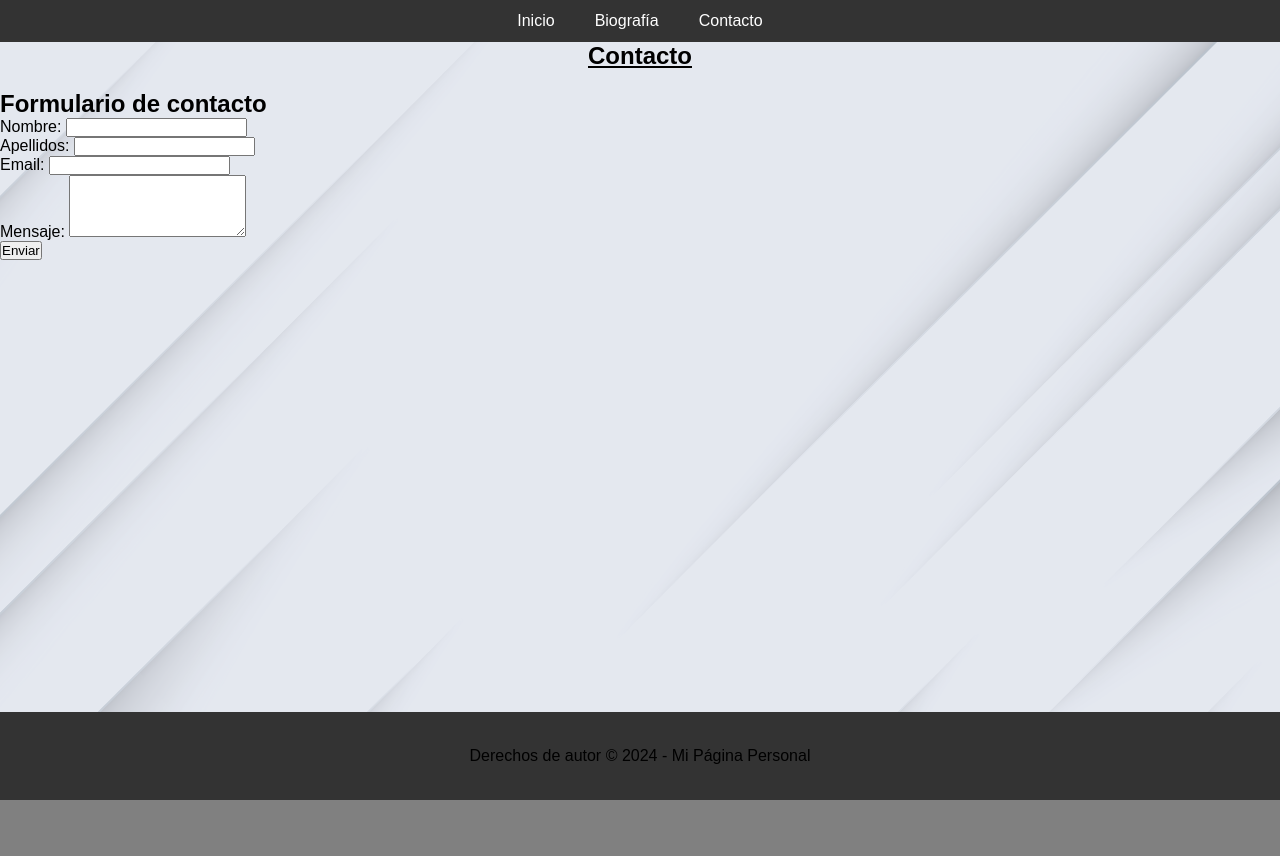
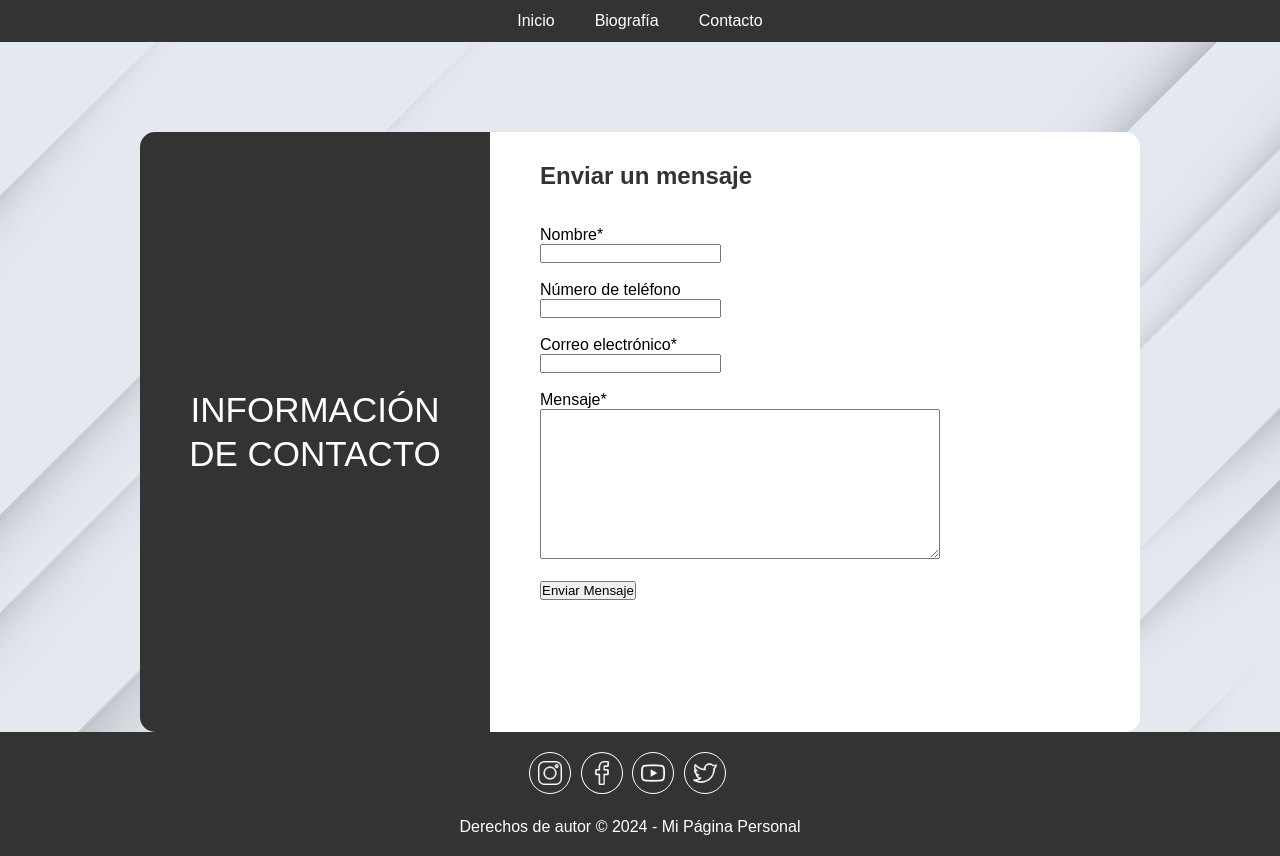
Before and after one commit to saulet1995/web_alex, a plain HTML site: page contacto.html in a window 1280 px wide. Before the commit the page ends 800 px from the top, so only its background shows below. Drawn offline with Linux system fonts and the light colour scheme.

Commit message:
Rediseñada la página de contacto. Mejor organización de las hojas de estilos, agrupadas todas dentro de una carpeta. Cambiado el footer para que sea el mismo en todas las páginas de la web.

```diff
--- a/contacto.html
+++ b/contacto.html
@@ -1,11 +1,14 @@
 <!DOCTYPE html>
 <html lang="es">
+
 <head>
     <meta charset="UTF-8">
     <meta name="viewport" content="width=device-width, initial-scale=1.0">
     <title>Contacto - Mi Página Personal</title>
-    <link rel="stylesheet" href="styles.css">
+    <link rel="stylesheet" href="css/estilos_contacto.css">
+    <link rel="stylesheet" href="css/styles.css">
 </head>
+
 <body>
     <header>
         <nav>
@@ -17,34 +20,57 @@
         </nav>
     </header>
     <section>
-        <h1>Contacto</h1>
-        <div class="contact-form">
-            <h2>Formulario de contacto</h2>
-            <form action="contacto.php" method="post">
-                <div class="form-group">
-                    <label for="nombre">Nombre:</label>
-                    <input type="text" id="nombre" name="nombre" required>
-                </div>
-                <div class="form-group">
-                    <label for="apellidos">Apellidos:</label>
-                    <input type="text" id="apellidos" name="apellidos" required>
-                </div>
-                <div class="form-group">
-                    <label for="email">Email:</label>
-                    <input type="email" id="email" name="email" required>
-                </div>
-                <div class="form-group">
-                    <label for="mensaje">Mensaje:</label>
-                    <textarea id="mensaje" name="mensaje" rows="4" required></textarea>
-                </div>
-                <div class="form-group">
-                    <button type="submit">Enviar</button>
-                </div>
-            </form>
+
+        <div class="contenedor">
+            <div class="izquierda">
+                <p>INFORMACIÓN DE CONTACTO</p>
+            </div>
+            <div class="derecha">
+
+                <form action="" class="form_contact">
+                    <h2>Enviar un mensaje</h2><br><br>
+                    <div class="user_info">
+                        <label for="names">Nombre*</label><br>
+                        <input type="text" id="names"><br><br>
+
+                        <label for="phone">Número de teléfono</label><br>
+                        <input type="text" id="phone"><br><br>
+
+                        <label for="email">Correo electrónico*</label><br>
+                        <input type="text" id="email"><br><br>
+
+                        <label for="mensaje">Mensaje*</label><br>
+                        <textarea id="mensaje"></textarea><br><br>
+
+                        <input type="button" value="Enviar Mensaje" id="btnSend">
+                    </div>
+                </form>
+
+            </div>
         </div>
+
     </section>
     <footer>
-        <p>Derechos de autor © 2024 - Mi Página Personal</p>
+        <div class="redes">
+            <a href="https://www.instagram.com/" target="_blank"><img src="imgs/redes/insta_w.png" alt=""
+                    onmouseenter="this.src='imgs/redes/insta_b.png'" onmouseout="this.src='imgs/redes/insta_w.png'"></a>
+
+            <a href="https://www.facebook.com/" target="_blank"><img src="imgs/redes/face_w.png" alt=""
+                    onmouseenter="this.src='imgs/redes/face_b.png'" onmouseout="this.src='imgs/redes/face_w.png'"></a>
+
+            <a href="https://www.youtube.com/" target="_blank"><img src="imgs/redes/yt_w.png" alt=""
+                    onmouseenter="this.src='imgs/redes/yt_b.png'" onmouseout="this.src='imgs/redes/yt_w.png'"></a>
+
+            <a href="https://twitter.com/?lang=es" target="_blank"> <img src="imgs/redes/tw_w.png" alt=""
+                    onmouseenter="this.src='imgs/redes/tw_b.png'" onmouseout="this.src='imgs/redes/tw_w.png'"></a>
+
+
+        </div>
+
+        <div>
+            <p>Derechos de autor © 2024 - Mi Página Personal</p>
+        </div>
     </footer>
 </body>
+
 </html>
--- /dev/null
+++ b/css/estilos_contacto.css
@@ -0,0 +1,47 @@
+.contenedor {
+    margin: 0 auto;
+    width: 1000px;
+    height: 600px;
+    margin-top: 90px;
+    border-radius: 15px;
+}
+
+.izquierda {
+    width: 35%;
+    height: 100%;
+    background-color: #333;
+    float: left;
+    display: flex;
+    align-items: center;
+    border-radius: 15px 0 0 15px;
+}
+
+.derecha {
+    width: 65%;
+    height: 100%;
+    background-color: white;
+    float: right;
+    border-radius: 0 15px 15px 0;
+}
+
+.izquierda p {
+    font-size: 35px;
+    text-align: center;
+    color: white;
+    padding: 30px;
+    line-height: 44px;
+}
+
+form {
+    margin-top: 30px;
+    margin-left: 50px;
+}
+
+textarea {
+    width: 400px;
+    height: 150px;
+}
+
+h2 {
+    color: #333;
+}
--- a/styles.css
+++ b/css/styles.css
@@ -16,7 +16,7 @@ body {
     height: 100%;
     display: flex;
     flex-direction: column;
-    background-image: url("imgs/fondo.png");
+    background-image: url("../imgs/fondo.png");
     background-size: cover;
     background-position: center;
 
@@ -67,8 +67,8 @@ section {
 
 footer {
     background-color: #333;
-    padding-top: 35px;
-    padding-bottom: 35px;
+    padding-top: 20px;
+    padding-bottom: 20px;
     text-align: center;
 }
 
@@ -80,7 +80,7 @@ footer div {
 
 footer div:nth-child(2) {
     color: white;
-    margin-top: 25px;
+    margin-top: 20px;
 }
 
 .presentacion {
@@ -92,7 +92,7 @@ footer div:nth-child(2) {
 }
 
 div.foto {
-    margin-top: 80px;
+    margin-top: 50px;
     margin-right: 200px;
 }
 
```
Also changed, not shown: biografia.html (+23 -2 lines), index.html (+1 -3 lines).
